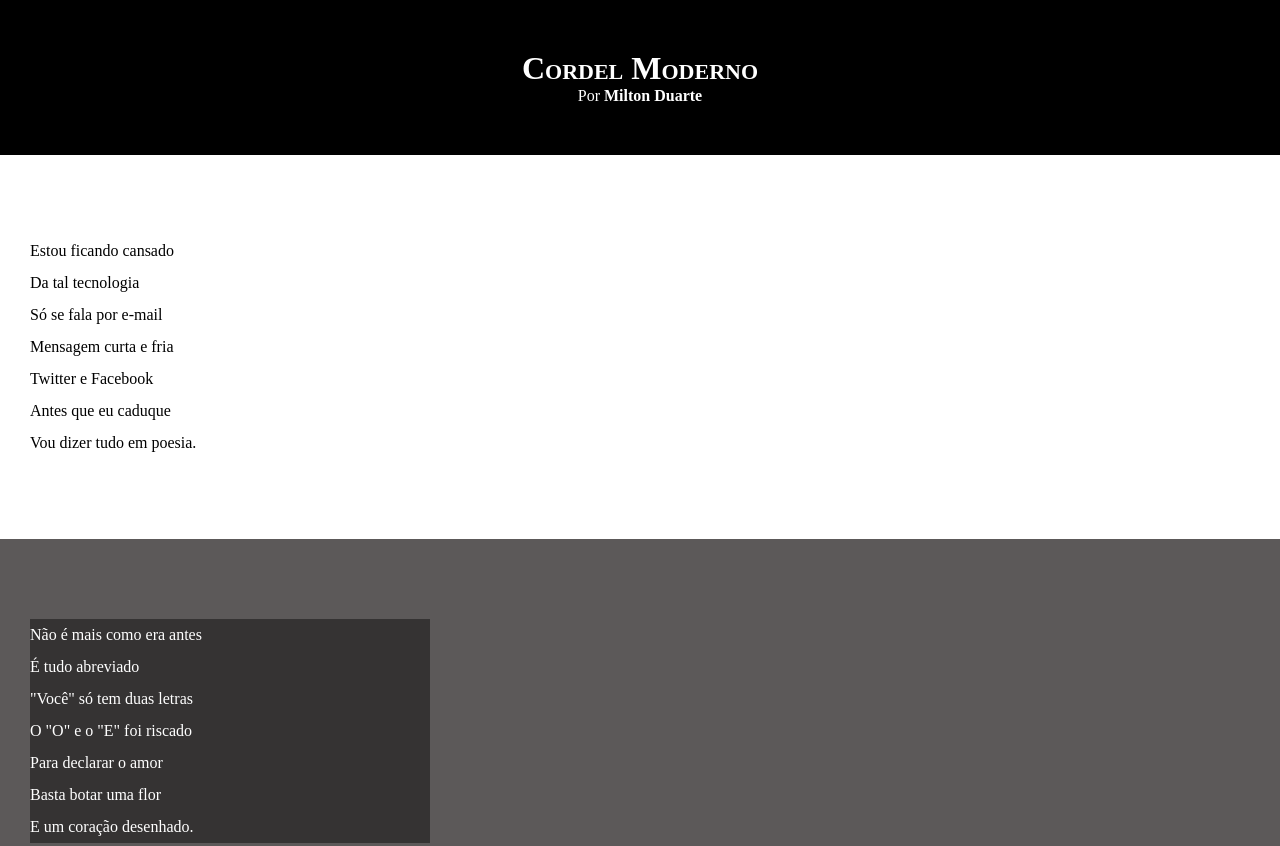
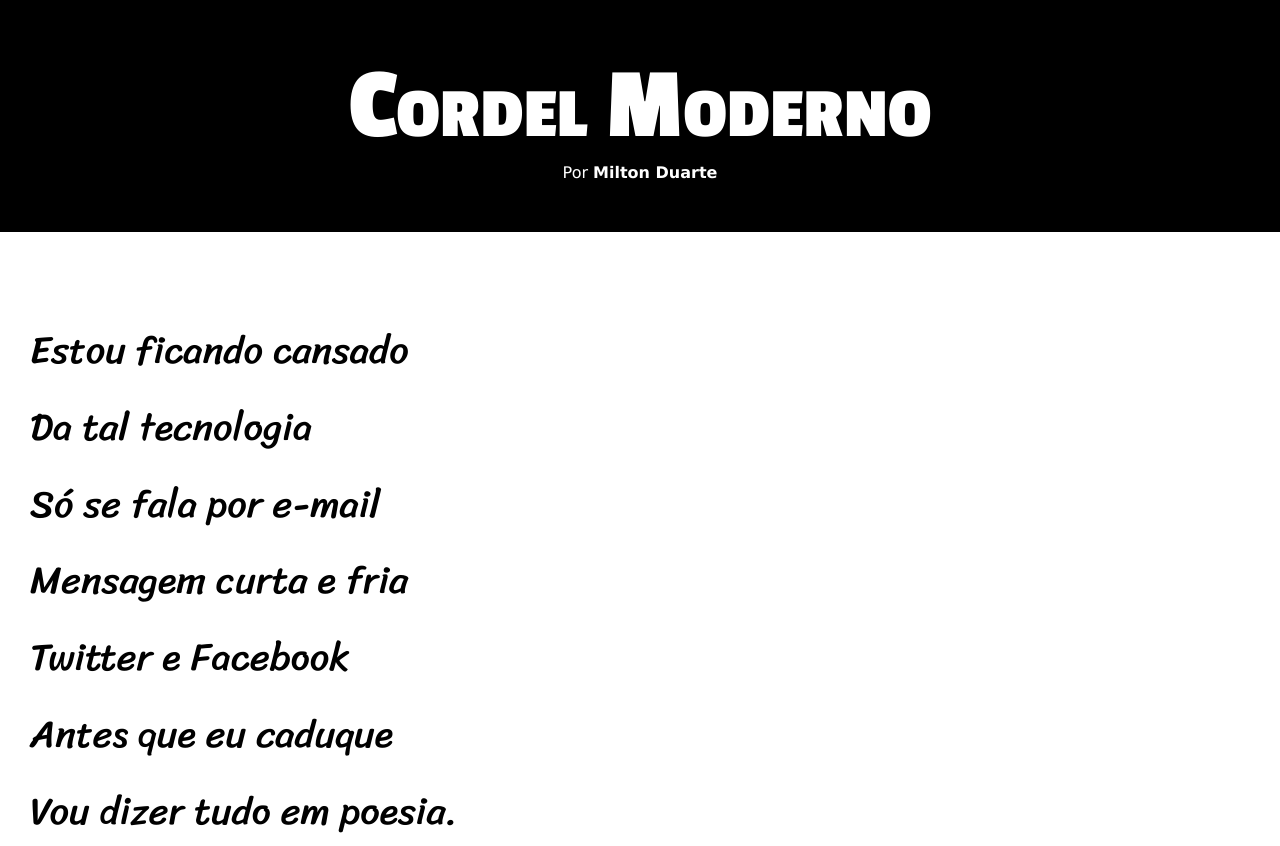
Before and after one commit to alesandrocouto/html-css, a plain HTML site: page Desafio-12/index.html in a window 1280 px wide. Shown: the top 846 px of the page. Drawn offline with Linux system fonts and the light colour scheme.

Commit message:
atualização de estilos desafio12

```diff
--- a/Desafio-12/estilo/style.css
+++ b/Desafio-12/estilo/style.css
@@ -1,4 +1,14 @@
 @charset "UTF-8";
+
+@import url('https://fonts.googleapis.com/css2?family=Alegreya+Sans:ital,wght@0,100;0,300;0,400;0,500;0,700;0,800;0,900;1,100;1,300;1,400;1,500;1,700;1,800;1,900&family=Bebas+Neue&family=Passion+One:wght@400;700;900&family=Sriracha&display=swap');
+
+@import url('https://fonts.googleapis.com/css2?family=Sriracha&display=swap');
+
+:root {
+    --fonte1: Verdana, Geneva, Tahoma, sans-serif;
+    --fonte2: 'Passion One', cursive;
+    --fonte3: 'Sriracha', cursive;
+}
 
 * {
     margin: 0px;
@@ -8,6 +18,7 @@
 html, body {
     min-height: 100vh;
     background-color: darkgray;
+    font-family: var(--fonte1);
 }
 
 header {
@@ -19,6 +30,8 @@ header {
 header > h1 {
     padding-top: 50px;
     font-variant: small-caps;
+    font-family: var(--fonte2);
+    font-size: 8vw;
 }
 
 header > p {
@@ -40,10 +53,13 @@ section {
     padding-bottom: 10vh; /* VH é utilizado para configurar a altura da tela */
     line-height: 2em; /* coloca um espaçamento duplo entre as frases */
     padding-left: 30px;
+    font-family: var(--fonte3);
+    font-size: 3vw;
 }
 
 section.imagem > p {
-    width: 400px;
+    display: inline-block;
+    padding: 5px;
     background-color: rgba(0, 0, 0, 0.425);
 }
 
```
